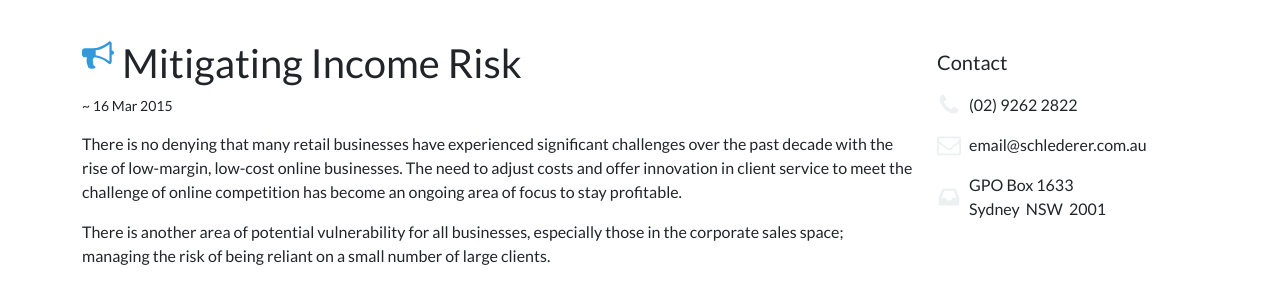
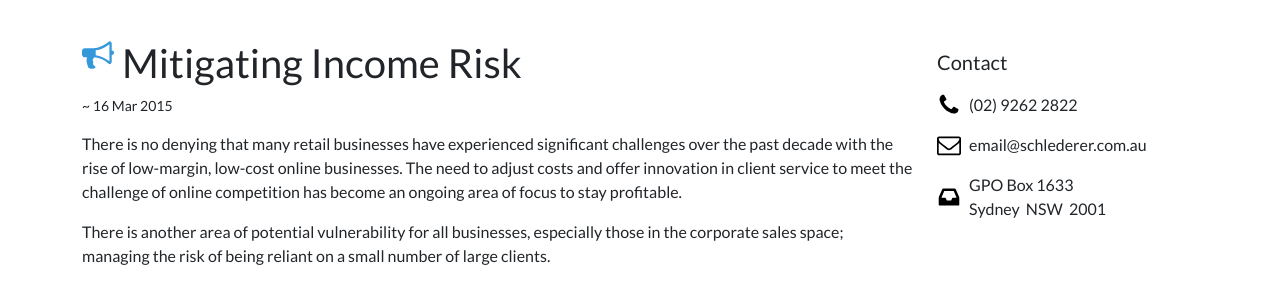
Before and after one commit to Mforcer/tax2, a Jekyll site: the page built from insights/index.html, in a window 1280 px wide. Shown: the part 149-437 px from the top of the page. Built offline with Jekyll 4.4.1, drawn with Linux system fonts in a browser that asks for light colours; nearby versions of some CDN libraries; the list of posts is cut into pages by our own code.

Commit message:
Update contact.html

```diff
--- a/_includes/contact.html
+++ b/_includes/contact.html
@@ -1,14 +1,14 @@
 <section class="mt-2 sticky-top">
     <p class="lead">Contact</p>
-    <svg class="icon float-start me-2" width="1.5em" height="1.5em" fill="var(--bs-light)" viewBox="0 0 1792 1792" xmlns="http://www.w3.org/2000/svg">
+    <svg class="icon float-start me-2" width="1.5em" height="1.5em" fill="var(--bs-tertiary-color)" viewBox="0 0 1792 1792" xmlns="http://www.w3.org/2000/svg">
         <path id="fa-phone" d="M1600 1240q0 27-10 70.5t-21 68.5q-21 50-122 106-94 51-186 51-27 0-53-3.5t-57.5-12.5-47-14.5-55.5-20.5-49-18q-98-35-175-83-127-79-264-216t-216-264q-48-77-83-175-3-9-18-49t-20.5-55.5-14.5-47-12.5-57.5-3.5-53q0-92 51-186 56-101 106-122 25-11 68.5-21t70.5-10q14 0 21 3 18 6 53 76 11 19 30 54t35 63.5 31 53.5q3 4 17.5 25t21.5 35.5 7 28.5q0 20-28.5 50t-62 55-62 53-28.5 46q0 9 5 22.5t8.5 20.5 14 24 11.5 19q76 137 174 235t235 174q2 1 19 11.5t24 14 20.5 8.5 22.5 5q18 0 46-28.5t53-62 55-62 50-28.5q14 0 28.5 7t35.5 21.5 25 17.5q25 15 53.5 31t63.5 35 54 30q70 35 76 53 3 7 3 21z" />
     </svg>
     <p><a href="tel:{{site.biz_phone}}" class="text-reset text-decoration-none">{{site.biz_phone}}</a></p>
-    <svg class="icon float-start me-2" width="1.5em" height="1.5em" fill="var(--bs-light)" viewBox="0 0 1792 1792" xmlns="http://www.w3.org/2000/svg">
+    <svg class="icon float-start me-2" width="1.5em" height="1.5em" fill="var(--bs-tertiary-color)" viewBox="0 0 1792 1792" xmlns="http://www.w3.org/2000/svg">
         <path id="fa-envelope-o" d="M1664 1504v-768q-32 36-69 66-268 206-426 338-51 43-83 67t-86.5 48.5-102.5 24.5h-2q-48 0-102.5-24.5t-86.5-48.5-83-67q-158-132-426-338-37-30-69-66v768q0 13 9.5 22.5t22.5 9.5h1472q13 0 22.5-9.5t9.5-22.5zm0-1051v-24.5l-.5-13-3-12.5-5.5-9-9-7.5-14-2.5h-1472q-13 0-22.5 9.5t-9.5 22.5q0 168 147 284 193 152 401 317 6 5 35 29.5t46 37.5 44.5 31.5 50.5 27.5 43 9h2q20 0 43-9t50.5-27.5 44.5-31.5 46-37.5 35-29.5q208-165 401-317 54-43 100.5-115.5t46.5-131.5zm128-37v1088q0 66-47 113t-113 47h-1472q-66 0-113-47t-47-113v-1088q0-66 47-113t113-47h1472q66 0 113 47t47 113z" />
     </svg>
     <p><a href="mailto:{{site.biz_email}}" class="text-reset text-decoration-none">{{site.biz_email}}</a></p>
-    <svg class="icon float-start me-2" width="1.5em" height="3em" fill="var(--bs-light)" viewBox="0 0 1792 1792" xmlns="http://www.w3.org/2000/svg">
+    <svg class="icon float-start me-2" width="1.5em" height="3em" fill="var(--bs-tertiary-color)" viewBox="0 0 1792 1792" xmlns="http://www.w3.org/2000/svg">
         <path id="fa-inbox" d="M1151 960h316q-1-3-2.5-8.5t-2.5-7.5l-212-496h-708l-212 496q-1 3-2.5 8.5t-2.5 7.5h316l95 192h320zm513 30v482q0 26-19 45t-45 19h-1408q-26 0-45-19t-19-45v-482q0-62 25-123l238-552q10-25 36.5-42t52.5-17h832q26 0 52.5 17t36.5 42l238 552q25 61 25 123z" />
     </svg>
     <p>{{site.biz_post_box}}<br>{{site.biz_post_city}}&nbsp;&nbsp;{{site.biz_post_state}}&nbsp;&nbsp;{{site.biz_post_code}}</p>
```
